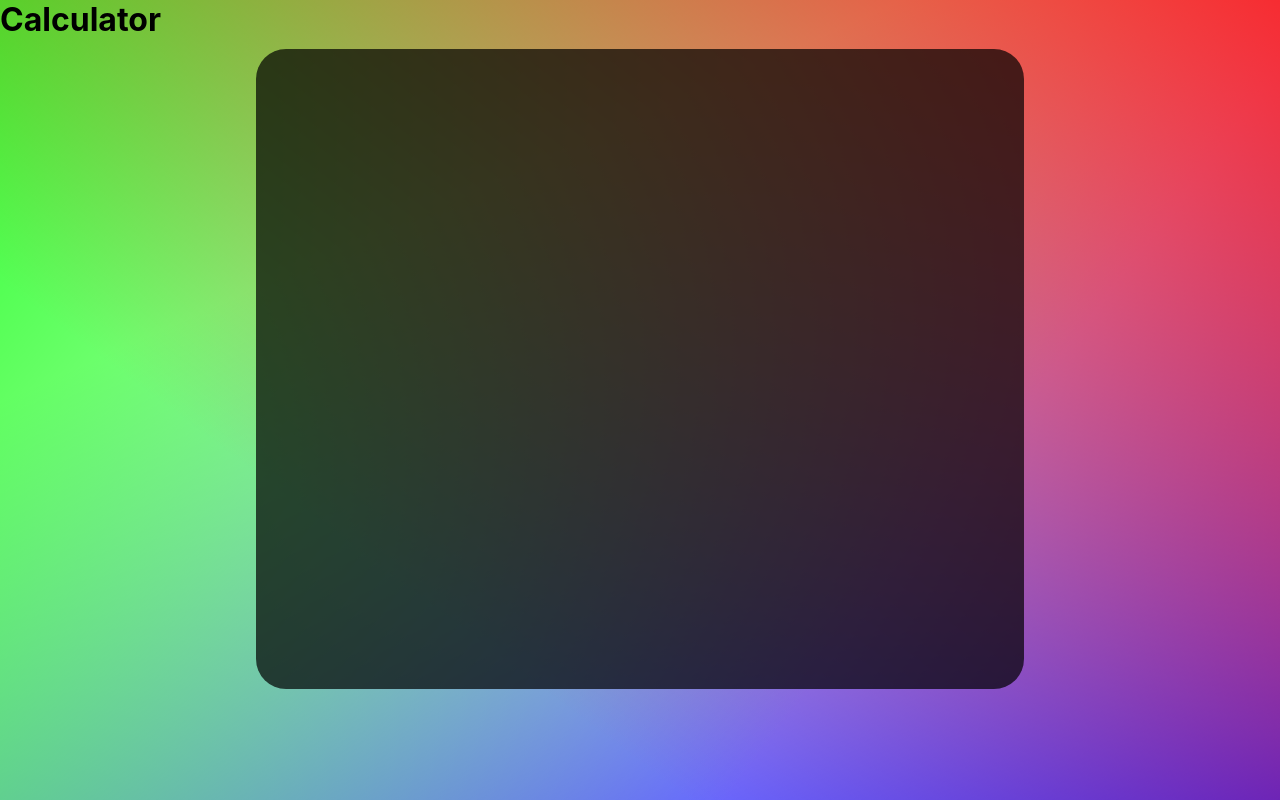
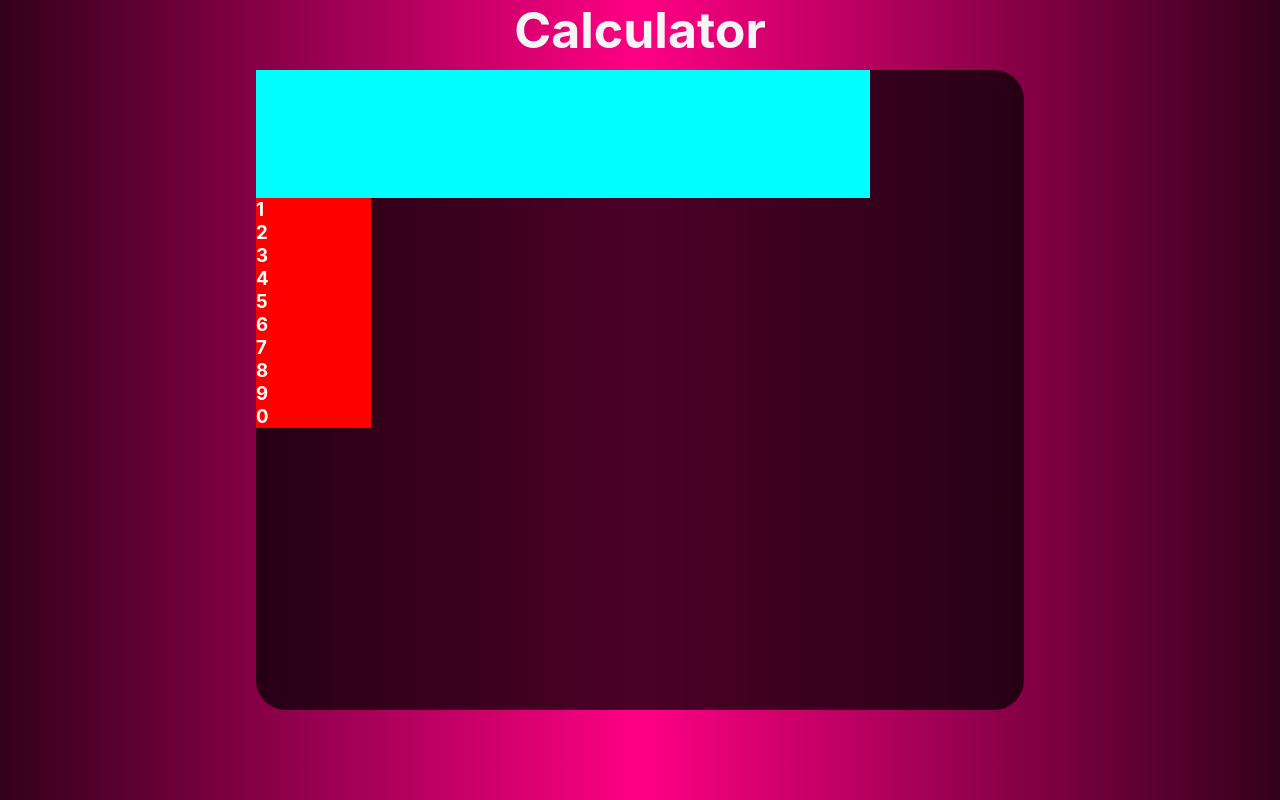
Before and after one commit to Tendaik96/Calculator, a React (Create React App) app in the folder my-app/: page / in a window 1280 px wide. Built offline with nearby package versions, Linux system fonts and the light colour scheme.

Commit message:
changed background colour and started working on components of calculator

```diff
--- a/my-app/src/App.css
+++ b/my-app/src/App.css
@@ -5,8 +5,11 @@
 }
 
 .main-background{
-  background: linear-gradient(217deg, rgba(255, 0, 0, .8), rgba(255, 0, 0, 0) 70.71%),
-      linear-gradient(127deg, rgba(0, 255, 0, .8), rgba(0, 255, 0, 0) 70.71%),
-      linear-gradient(336deg, rgba(0, 0, 255, .8), rgba(0, 0, 255, 0) 70.71%);
+  background: #ff0084;
+  /* fallback for old browsers */
+  background: -webkit-linear-gradient(to right, #33001b, #ff0084, #33001b);
+  /* Chrome 10-25, Safari 5.1-6 */
+  background: linear-gradient(to right, #33001b, #ff0084, #33001b);
+  /* W3C, IE 10+/ Edge, Firefox 16+, Chrome 26+, Opera 12+, Safari 7+ */
   height: 100vh;
 }
--- /dev/null
+++ b/my-app/src/components/Button/Button.css
@@ -0,0 +1,5 @@
+.button{
+    background-color: red;
+    height: 15%;
+    width: 15%;
+}
--- /dev/null
+++ b/my-app/src/components/Button/Button.js
@@ -0,0 +1,8 @@
+import React from 'react'
+import './Button.css'
+
+export default function Button({num}) {
+  return (
+    <h3 className='button'>{num}</h3>
+  )
+}
--- a/my-app/src/components/Calculator/Calculator.js
+++ b/my-app/src/components/Calculator/Calculator.js
@@ -1,10 +1,31 @@
 import React from 'react'
-import './Calculator.css'
+import './Calculator.css';
+import { useState } from 'react';
+import Window from '../Window/Window';
+import Button from '../Button/Button';
 
 export default function Calculator() {
+  const [value, setValue] = useState(0)
+
+  function handleChange(e) {
+    setValue(e.target.value)
+  }
+
   return (
-      <div id='calc'>
-
+    <div id="calc">
+      <Window />
+      <div>
+        <Button num={1} />
+        <Button num={2} />
+        <Button num={3} />
+        <Button num={4} />
+        <Button num={5} />
+        <Button num={6} />
+        <Button num={7} />
+        <Button num={8} />
+        <Button num={9} />
+        <Button num={0} />
+      </div>
     </div>
-  )
+  );
 }
--- /dev/null
+++ b/my-app/src/components/Header/Header.css
@@ -0,0 +1,5 @@
+#header{
+    color: whitesmoke;
+    font-size: 50px;
+    text-align: center;
+}
--- a/my-app/src/components/Header/Header.js
+++ b/my-app/src/components/Header/Header.js
@@ -1,5 +1,6 @@
 import React from 'react'
+import './Header.css'
 
 export default function Header() {
-  return <h1> Calculator </h1>
+  return <h1 id='header'> Calculator </h1>
 }
--- /dev/null
+++ b/my-app/src/components/Window/Window.css
@@ -0,0 +1,5 @@
+#window{
+    width: 80%;
+    height: 20%;
+    background-color: aqua;
+}
--- a/my-app/src/components/Window/Window.js
+++ b/my-app/src/components/Window/Window.js
@@ -1,7 +1,8 @@
 import React from 'react'
+import './Window.css'
 
 export default function Window() {
   return (
-    <div>Window</div>
+    <div id='window'></div>
   )
 }
```
Also changed, not shown: my-app/src/components/Buttons/Buttons.js (deleted, +0 -7 lines).
